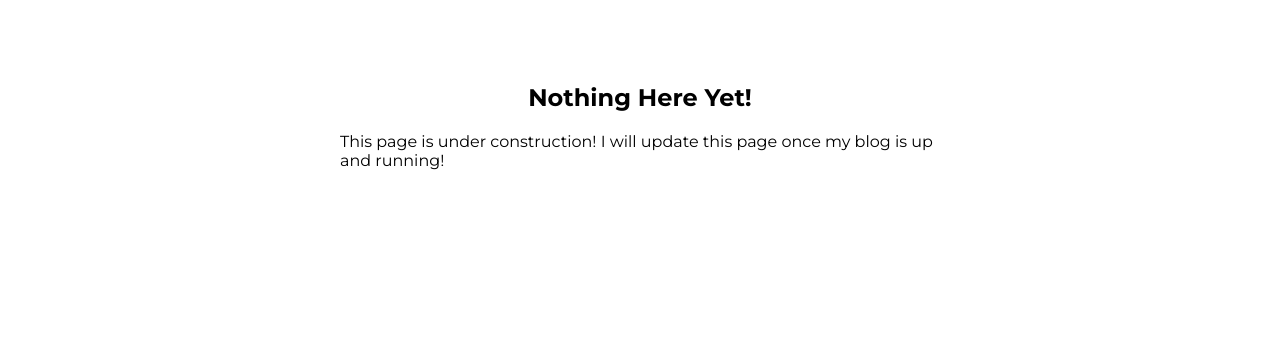
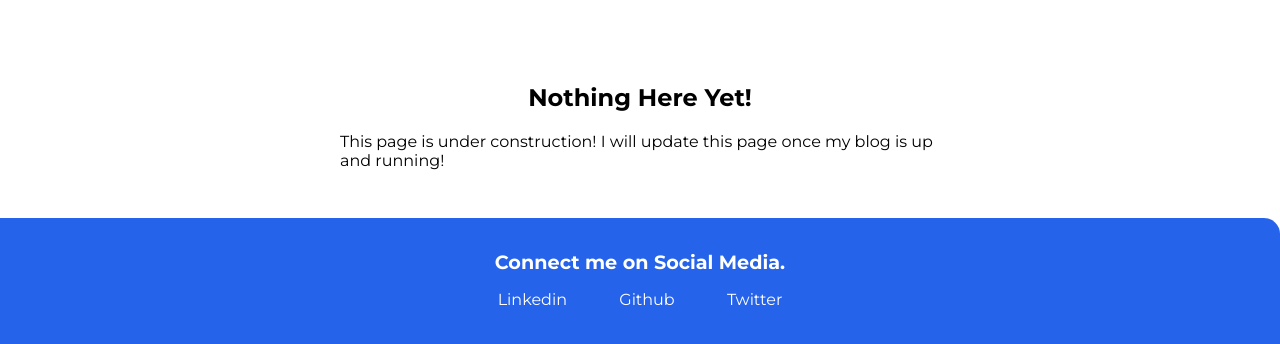
Before and after one commit to prajvalhl/prajval-portfolio, a plain HTML site: page blogs.html in a window 1280 px wide. Shown: the part 610-954 px from the top of the page. Before the commit the page ends 828 px from the top, so only its background shows below. Drawn offline with Linux system fonts and the light colour scheme.

Commit message:
fix: added footer

```diff
--- a/blogs.html
+++ b/blogs.html
@@ -36,5 +36,21 @@
         </p>
       </div>
     </section>
+    <footer class="footer">
+      <div class="footer-header">Connect me on Social Media.</div>
+      <ul class="social-links list-non-bullet">
+        <li class="list-item-inline">
+          <a class="link" href="https://www.linkedin.com/in/hlprajval/"
+            >Linkedin</a
+          >
+        </li>
+        <li class="list-item-inline">
+          <a class="link" href="https://github.com/prajvalhl">Github</a>
+        </li>
+        <li class="list-item-inline">
+          <a class="link" href="https://twitter.com/prajvalhl">Twitter</a>
+        </li>
+      </ul>
+    </footer>
   </body>
 </html>
```
Also changed, not shown: projects.html (+16 -0 lines).
